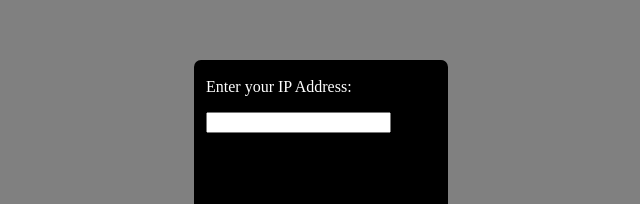
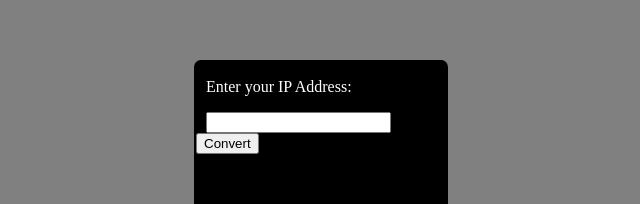
Before and after one commit to GoochMagooch/ip_to_binary_converter, a plain HTML site: page index.html in a window 1280 px wide. Shown: the part 138-342 px from the top of the page, without its empty margins (319-959 px from the left). Drawn offline with Linux system fonts and the light colour scheme.

Commit message:
Add button for conversion

```diff
--- a/index.html
+++ b/index.html
@@ -10,7 +10,10 @@
 
     <section>
         <p>Enter your IP Address:</p>
-        <input type="text" id="input">
+        <div class="user-input">
+            <input type="text" id="input">
+            <button id="btn">Convert</button>
+        </div>
         <p id="output"></p>
     </section>
 
```
